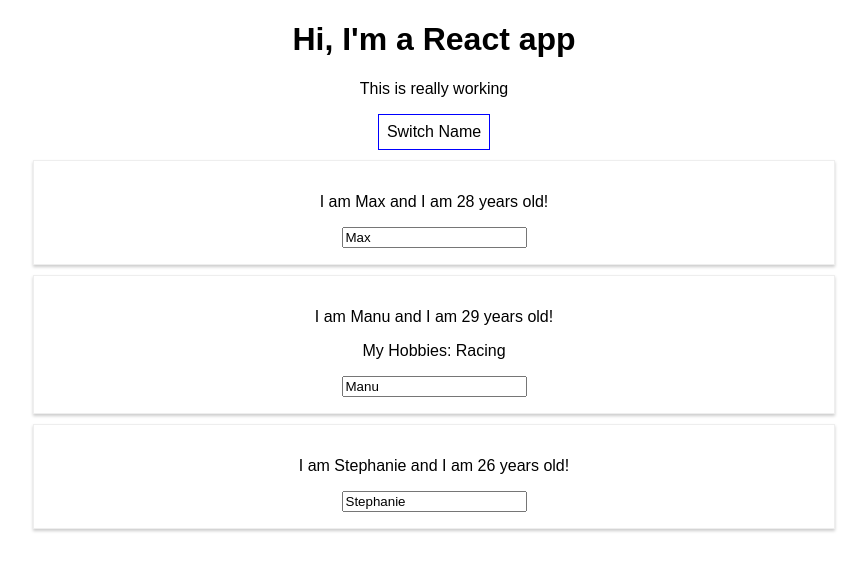
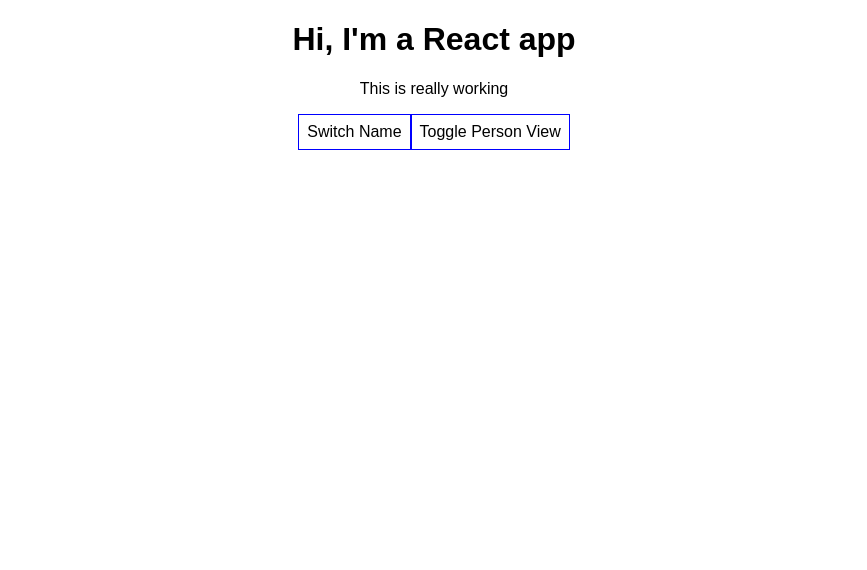
Before and after one commit to drehmke/udemy-react-course, a React (Create React App) app in the folder react-001/: page / in a window 1280 px wide. Shown: the top 570 px of the page, without its empty margins (206-1073 px from the left). Built offline with nearby package versions, Linux system fonts and the light colour scheme.

Commit message:
Handling dynamic content - ver 1

```diff
--- a/react-001/src/App.js
+++ b/react-001/src/App.js
@@ -4,6 +4,8 @@ import Person from './Person/Person'
 
 class App extends Component {
   state = {
+    otherState: 'some other value',
+    showPersons: false,
     persons: [
       { name: 'Max', age: 28 },
       { name: 'Manu', age: 29},
@@ -30,6 +32,10 @@ class App extends Component {
       ]
     })
   }
+  togglePersonHandler = () => {
+    const doesShow = this.state.showPersons
+    this.setState({showPersons: !doesShow})
+  }
 
   render() {
     const buttonStyle = {
@@ -47,6 +53,13 @@ class App extends Component {
           style={buttonStyle}
           onClick={() => this.switchNameHandler('Maximilian')}
         >Switch Name</button>
+        <button
+          style={buttonStyle}
+          onClick={this.togglePersonHandler}
+        >Toggle Person View</button>
+        { this.state.showPersons === true
+          ?
+            <div>
               <Person
                 name={this.state.persons[0].name}
                 age={this.state.persons[0].age} />
@@ -60,6 +73,9 @@ class App extends Component {
                 name={this.state.persons[2].name}
                 age={this.state.persons[2].age} />
             </div>
+            : null
+        }
+      </div>
     );
     // return React.createElement('div', {className: 'App'}, React.createElement('h1', null, "I'm a React App!"))
   }
```
Lines whose indentation alone changed are shown as unchanged.
